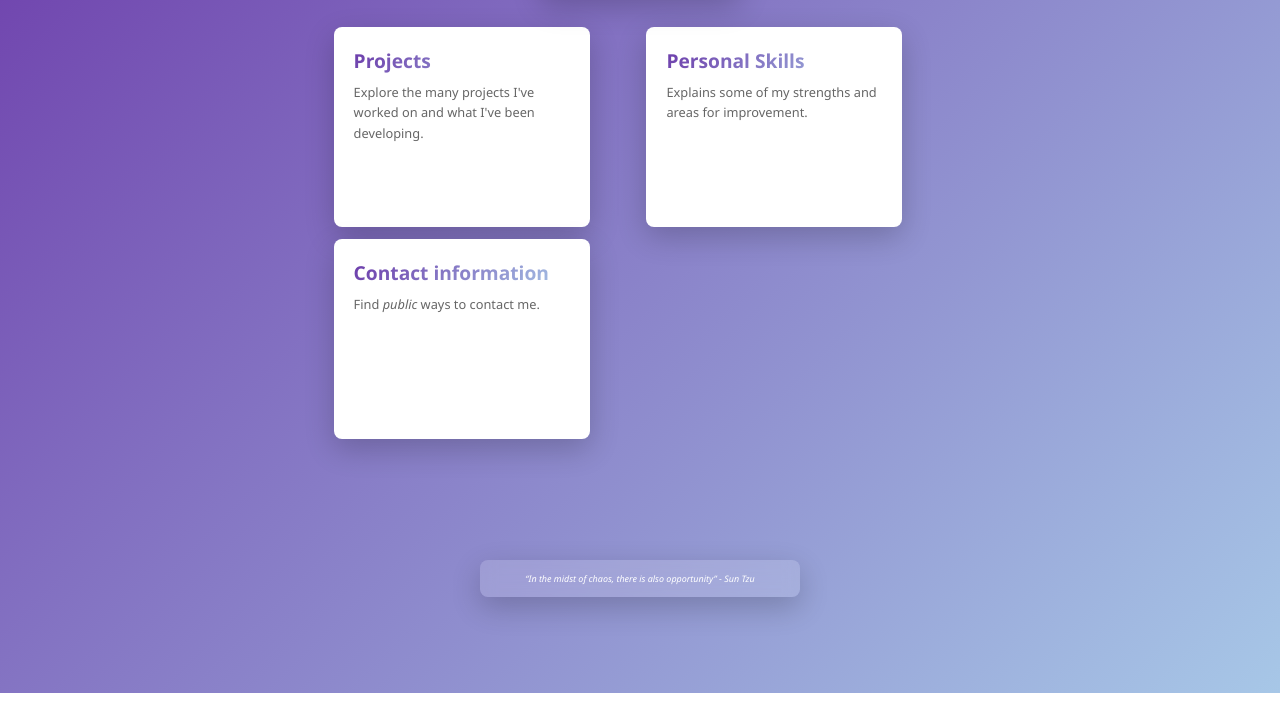
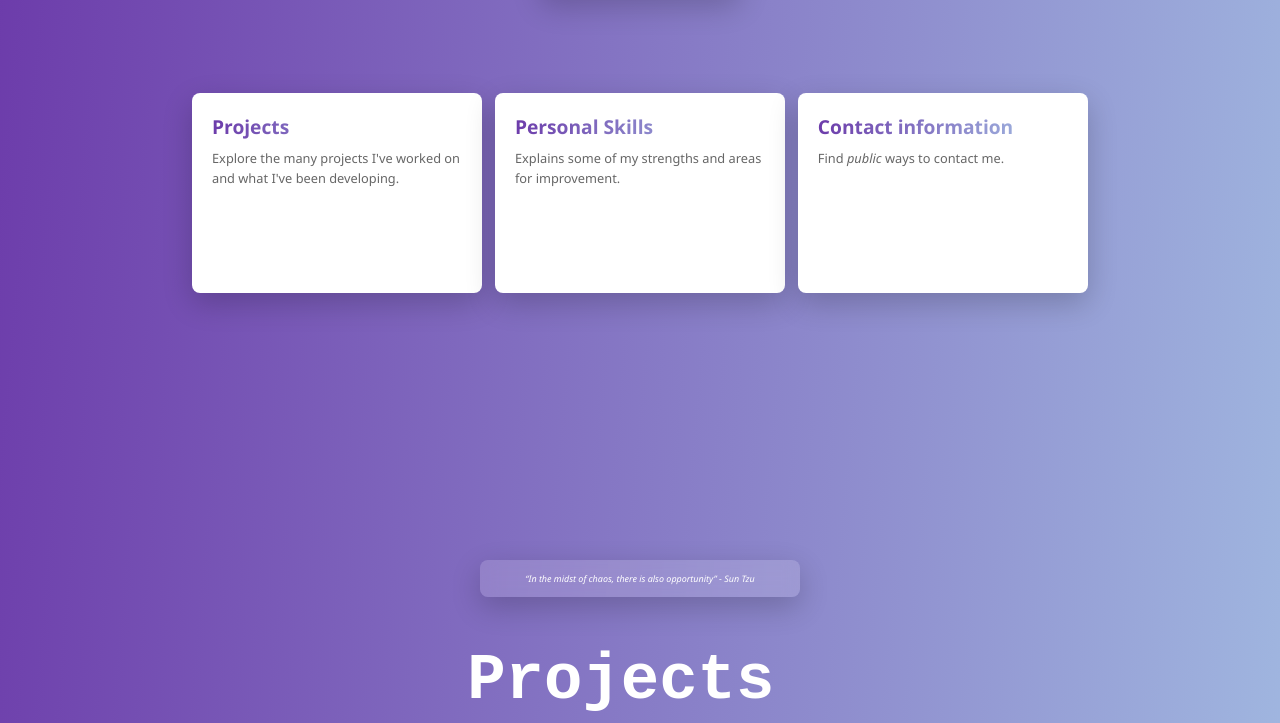
Before and after one commit to xksqs/xksqs-website, a plain HTML site: page index.html in a window 1280 px wide. Shown: the part 187-910 px from the top of the page. Before the commit the page ends 880 px from the top, so only its background shows below. Drawn offline with Linux system fonts and the light colour scheme.

Commit message:
fixed scroll behavior and removed contact information section

```diff
--- a/index.html
+++ b/index.html
@@ -8,22 +8,38 @@
     <link rel="icon" type="image/x-icon" href="images/steam-icon.png">
 </head>
 <body>
-    <div class="page-wrapper">
-        <h1 id="title"><span id="title-text"></span><span class="cursor">|</span></h1>
+    <script>
+        // Prevent scrolling with mouse wheel and arrow keys
+    document.addEventListener("wheel", e => e.preventDefault(), { passive: false });
+
+    document.addEventListener("keydown", function (e) {
+    const keys = ["ArrowUp", "ArrowDown", "PageUp", "PageDown", "Home", "End", " "];
+    if (keys.includes(e.key)) e.preventDefault();
+    });
+    </script>
+
+    <section id="home-page">
+        <h1 class="title-homepage" id="title"><span id="title-text"></span><span class="cursor">|</span></h1>
 
         <div class="container">
+            <a href="#projects" style="text-decoration: none;">
                 <div class="card">
                     <h2>Projects</h2>
                     <p>Explore the many projects I've worked on and what I've been developing.</p>
                 </div>
+            </a>
+            <a href="#skills" style="text-decoration: none;">
                 <div class="card">
                     <h2>Personal Skills</h2>
                     <p>Explains some of my strengths and areas for improvement.</p>
                 </div>
+            </a>
+            <a href="#contact" style="text-decoration: none;">
                 <div class="card">
                     <h2>Contact information</h2>
                     <p>Find <i>public</i> ways to contact me.</p>
                 </div>
+            </a>
         </div>
         <div class="quote-box">
             <p class="quote"><i>“In the midst of chaos, there is also opportunity” - Sun Tzu</i></p>
@@ -31,7 +47,20 @@
         <div class="welcome">
             <p>Welcome, XK-SQS.</p>
         </div>
-    </div>
+    </section>
+
+    <section id="projects">
+        <h1 id="title" class="title-projects">Projects<span class="cursor">|</span></h1>
+    </section>
+
+    <section id="skills">
+        <h1 id="title" class="title-skills">Personal Skills<span class="cursor">|</span></h1>
+    </section>
+
+    <section id="contact">
+        <h1 id="title" class="title-contact">Contact Information<span class="cursor">|</span></h1>
+    </section>
+
     <script src="main.js" ></script>
 </body>
 </html>
--- a/style.css
+++ b/style.css
@@ -4,17 +4,31 @@
     box-sizing: border-box;
 }
 
+html {
+    scroll-snap-type: y;
+    scroll-behavior: smooth;
+}
+
 body {
     font-family: 'Segoe UI', Tahoma, Geneva, Verdana, sans-serif;
-    background: linear-gradient(135deg, #6C3BAA 0%, #A7C7E7 100%);
-    overflow: hidden;
-    min-height: 100vh;
-    padding: 40px 20px;
+    background: linear-gradient(95deg, #6C3BAA 0%, #A7C7E7 100%);
+    flex-direction: column;
+    overflow-y: scroll;
+    /*overflow: hidden;*/
+    padding: 0;
     display: flex;
 }
 
-.page-wrapper {
-    width: 100%;
+body::-webkit-scrollbar {
+    display: none;
+}
+
+section {
+    min-height: 100vh;
+    scroll-snap-align: start;
+}
+
+#home-page {
     display: flex;
     align-items: center;
     justify-content: center;
@@ -24,17 +38,17 @@ body {
 
 .container {
     max-width: 70vw;
-    margin: 0 auto;
     display: grid;
-    grid-template-columns: repeat(auto-fit, minmax(300px, 1fr));
+    grid-template-columns: repeat(auto-fit, minmax(250px, 1fr));
     gap: 1vw;
 }
 
 .card {
     background: white;
     border-radius: 1vh;
-    height: 25vh;
-    width: 20vw;
+    min-height: 25vh;
+    max-height: 40vh;
+    width: 100%;
     padding: 2.5vh;
     box-shadow: 0 10px 30px rgba(0, 0, 0, 0.2);
     transition: transform 0.3s ease, box-shadow 0.3s ease;
@@ -50,7 +64,7 @@ body {
     color: #333;
     margin-bottom: 1vh;
     font-size: 1.5vw;
-    background: linear-gradient(135deg, #6C3BAA 0%, #A7C7E7 100%);
+    background: linear-gradient(95deg, #6C3BAA 0%, #A7C7E7 100%);
     -webkit-background-clip: text;
     background-clip: text;
     -webkit-text-fill-color: transparent;
@@ -62,9 +76,13 @@ body {
     font-size: 1vw;
 }
 
+.title-homepage {
+    top: 0; /* Breaks the entire site without this */
+}
+
 #title {
+    padding: 4vh;
     position: absolute;
-    top: 4vh;
     left: 50%;
     transform: translateX(-50%);
     color: white;
```
Also changed, not shown: contact-information.html (deleted). Lines whose indentation alone changed are shown as unchanged.
